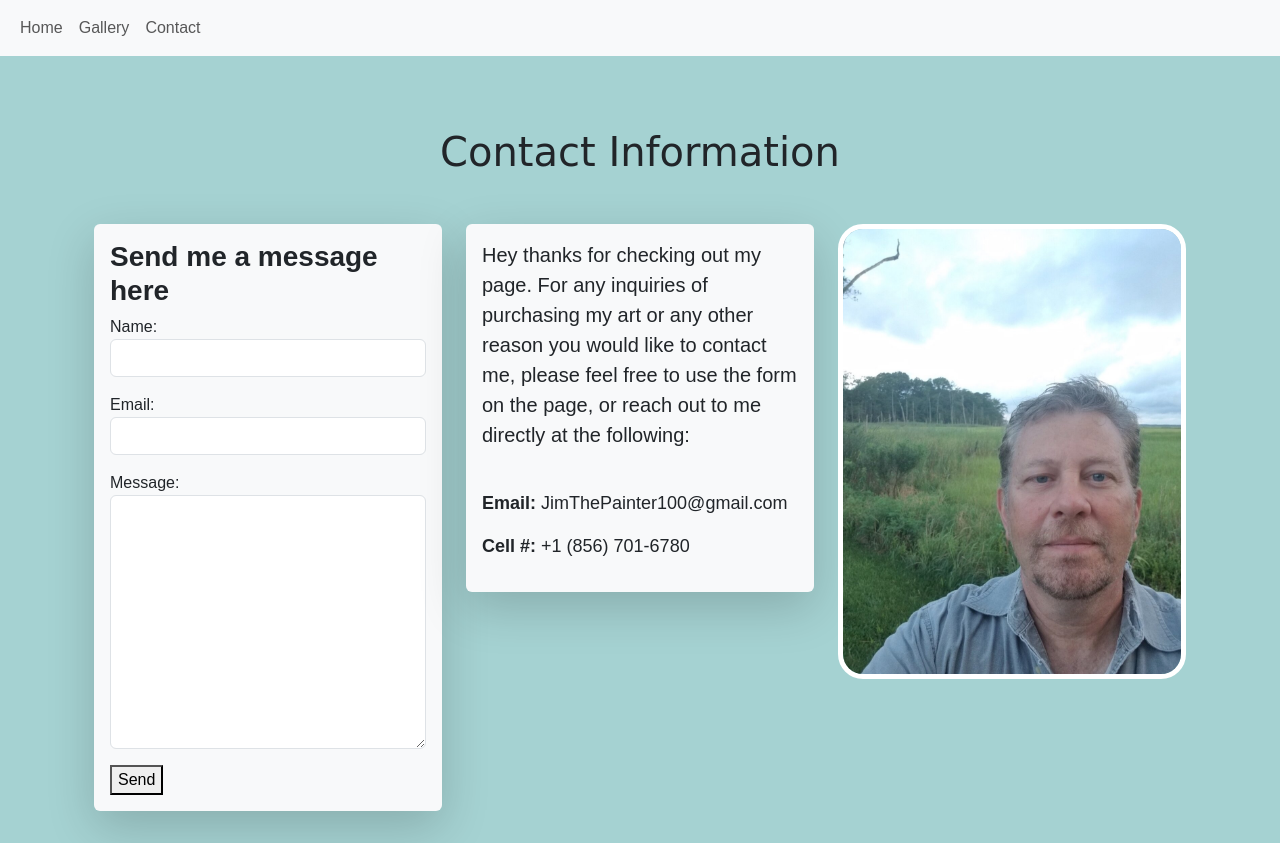
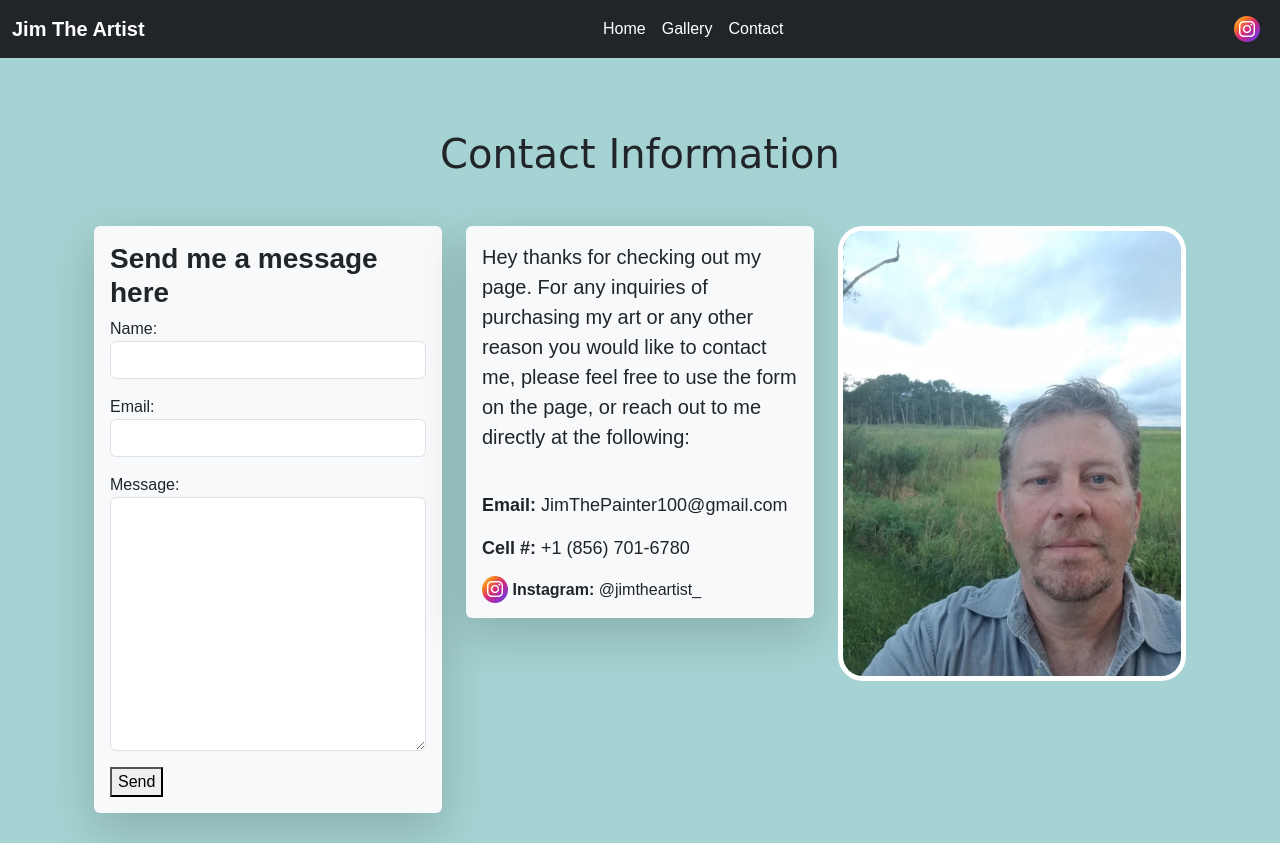
Before and after one commit to Eric-Militello/Jim-the-Artist-Django, a Django app: page /contact in a window 1280 px wide. Shown: the top 843 px of the page. Run offline with Django 4.2, Linux system fonts and the light colour scheme.

Commit message:
added instagram to contact page and updated navabr

```diff
--- a/jimTheArtist/static/css/contact.css
+++ b/jimTheArtist/static/css/contact.css
@@ -8,3 +8,10 @@
     font-size: large;
     width: 100%;
   }
+
+  .bi-instagram {
+    background: linear-gradient(135deg, #feda75, #fa7e1e, #d62976, #962fbf, #4f5bd5);
+    color: rgb(255, 255, 255);
+    border-radius: 50%;
+    padding: 5px;
+  }
--- /dev/null
+++ b/jimTheArtist/static/css/navbar.css
@@ -0,0 +1,39 @@
+.navbar .navbar-nav .nav-link {
+    color: #ffffff;
+  }
+  .sm-icons {
+    flex-direction: row;
+  }
+  .sm-icons .nav-link {
+    padding-right: 1em;
+  }
+
+  .navbar-nav .nav-item .nav-link i.bi-instagram {
+    background: linear-gradient(135deg, #feda75, #fa7e1e, #d62976, #962fbf, #4f5bd5);
+    color: rgb(255, 255, 255);
+    border-radius: 50%;
+    padding: 5px;
+}
+
+
+
+  .navbar-nav .nav-item .nav-link i.bi-twitter {
+    background-color: #00acee;
+    color: rgb(255, 255, 255);
+    border-radius: 50%;
+    padding: 5px;
+  }
+
+  .navbar-nav .nav-item .nav-link i.bi-youtube {
+    background-color:  #FF0000;
+    color: rgb(255, 255, 255);
+    border-radius: 50%;
+    padding: 5px;
+  }
+
+  .sm-icons .bi {
+    display: flex;
+    justify-content: center;
+    align-items: center;
+    height: 100%;
+  }
--- a/jimTheArtist/templates/base.html
+++ b/jimTheArtist/templates/base.html
@@ -6,6 +6,7 @@
     <title>{% block title %} Jim The Artist {% endblock %}</title>
     <!-- Bootstrap CSS -->
     <link href="https://cdn.jsdelivr.net/npm/bootstrap@5.3.0-alpha1/dist/css/bootstrap.min.css" rel="stylesheet" integrity="sha384-GLhlTQ8iRABdZLl6O3oVMWSktQOp6b7In1Zl3/Jr59b6EGGoI1aFkw7cmDA6j6gD" crossorigin="anonymous">
+    <link href="https://cdn.jsdelivr.net/npm/bootstrap-icons/font/bootstrap-icons.css" rel="stylesheet">
 
     <!-- Adding our css stylesheets -->
     {% load static %}
@@ -13,6 +14,10 @@
     <link href="{% static 'css/gallery.css' %}" rel="stylesheet">
     <link href="{% static 'css/painting.css' %}" rel="stylesheet">
     <link href="{% static 'css/contact.css' %}" rel="stylesheet">
+    <link href="{% static 'css/navbar.css' %}" rel="stylesheet">
+
+    <!-- Adding favicon -->
+    <link rel="shortcut icon" type="image/png" href="{% static 'imgs/J-logo.png' %}">
   </head>
   <body>
     {% include 'navbar.html' %}
--- a/jimTheArtist/templates/contact.html
+++ b/jimTheArtist/templates/contact.html
@@ -44,10 +44,11 @@
         <p class="contact_text">
           <strong>Cell #:</strong> +1 (856) 701-6780
         </p>
+        <a class="nav-link" href="https://www.instagram.com/jimtheartist_/"> <i class="bi bi-instagram"></i> <strong> Instagram: </strong> @jimtheartist_</a>
       </div>
     </div>
     <div class="col-md-4 d-none d-md-block order-lg-3 order-md-3">
-      <img src="{% static 'imgs/selfie.jpg' %}" class="img-fluid contact-selfie">
+      <img src="{% static 'imgs/Selfie.JPG' %}" class="img-fluid contact-selfie">
     </div>
   </div>
 </div>
--- a/jimTheArtist/templates/navbar.html
+++ b/jimTheArtist/templates/navbar.html
@@ -1,10 +1,13 @@
-{% load static %}
-<nav class="navbar navbar-expand-lg navbar-light bg-light">
+<nav class="navbar navbar-expand-md navbar-dark bg-dark">
   <div class="container-fluid">
+    <a class="navbar-brand fw-bold" href="{% url 'home' %}">Jim The Artist</a>
+    <button class="navbar-toggler" type="button" data-bs-toggle="collapse" data-bs-target="#navbarSupportedContent" aria-controls="navbarSupportedContent" aria-expanded="false" aria-label="Toggle navigation">
+      <span class="navbar-toggler-icon"></span>
+    </button>
     <div class="collapse navbar-collapse" id="navbarSupportedContent">
-        <ul class="navbar-nav me-auto mb-2 mb-lg-0">
+      <ul class="navbar-nav mx-auto mb-2 mb-lg-0">
         <li class="nav-item">
-            <a class="nav-link" href="{% url 'home' %}">Home</a>
+          <a class="nav-link active" aria-current="page" href="{% url 'home' %}">Home</a>
         </li>
         <li class="nav-item">
           <a class="nav-link" href="{% url 'gallery' %}">Gallery</a>
@@ -12,6 +15,11 @@
         <li class="nav-item">
           <a class="nav-link" href="{% url 'contact' %}">Contact</a>
         </li>
+
+
+      </ul>
+      <ul class="navbar-nav sm-icons">
+        <li class="nav-item"><a class="nav-link" href="https://www.instagram.com/jimtheartist_/"><i class="bi bi-instagram"></i></a></li>
     </ul>
     </div>
   </div>
--- a/jimTheArtist/templates/painting.html
+++ b/jimTheArtist/templates/painting.html
@@ -15,7 +15,7 @@
               <div class="mb-3">
                 <h1 class="h2 mb-2 painting-title">{{ painting.title }} <span class="price-text h5"> {{ painting.price }}</span></h1>
                 <br/>
-                <p class="small size-text mb-3">{{ painting.length }}" X {{painting.height}}" | {{length_cm}} X {{height_cm}} </p>
+                <p class="small size-text mb-3">{{ painting.height }}" X {{painting.length}}" | {{height_cm}} X {{length_cm}} </p>
                 <p class="small painting-text">{{ painting.description }}</p>
                 <br/>
                 <p class="small medium-text mb-3">Medium: {{ painting.medium}} </p>
```
Lines whose indentation alone changed are shown as unchanged.
